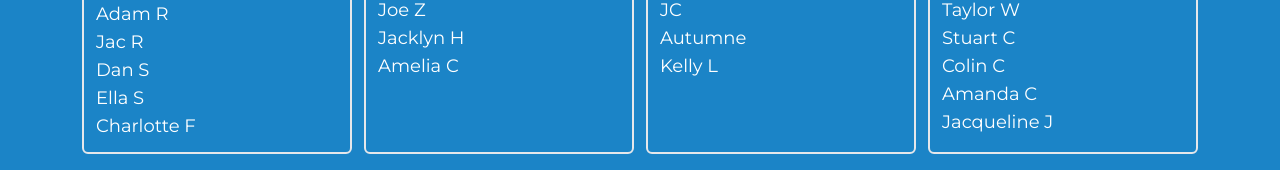
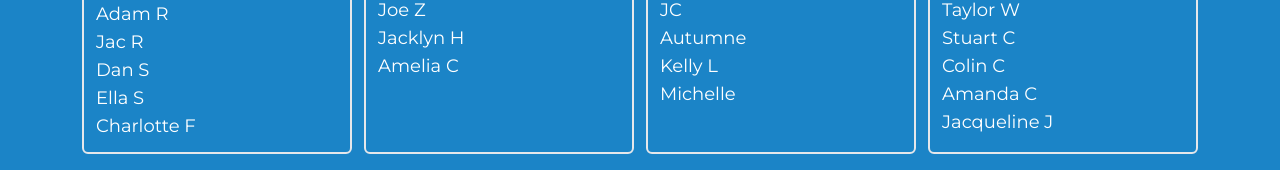
Before and after one commit to ozzyonfire/beach-slam, a Next.js app: page / in a window 1280 px wide. Shown: the part 2093-2263 px from the top of the page. Built offline with nearby package versions, Linux system fonts and the light colour scheme; what @slack/web-api would draw is missing.

Commit message:
added team

```diff
--- a/components/teams.tsx
+++ b/components/teams.tsx
@@ -60,7 +60,8 @@ export default function Teams() {
 			'Austin',
 			'JC',
 			'Autumne',
-			'Kelly L'
+			'Kelly L',
+			'Michelle'
 		]
 	}, {
 		name: 'Bad Apples',
```
